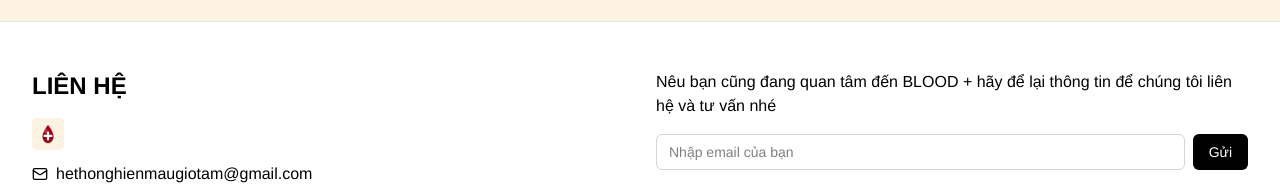
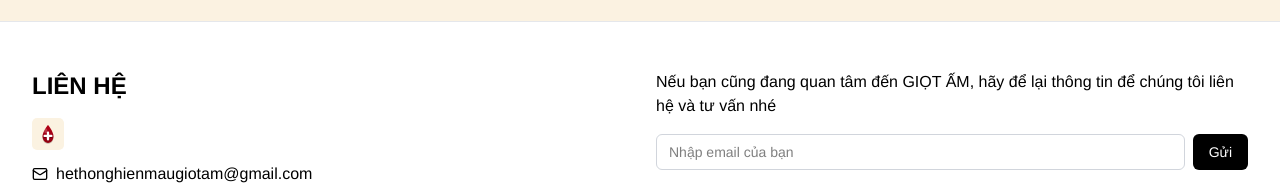
Before and after one commit to SomeLazyDayz/giotam-frontend, a React (Vite) app: page / in a window 1280 px wide. Shown: the part 3669-3854 px from the top of the page. Built offline with nearby package versions, Linux system fonts and the light colour scheme.

Commit message:
fix: replace BLOOD+ with GIỌT ẤM in footer text

```diff
--- a/src/components/Footer.tsx
+++ b/src/components/Footer.tsx
@@ -52,7 +52,7 @@ export default function Footer() {
 
           <div>
             <p className="mb-4">
-              Nêu bạn cũng đang quan tâm đến BLOOD + hãy để lại thông tin để chúng tôi liên hệ và tư vấn nhé
+              Nếu bạn cũng đang quan tâm đến GIỌT ẤM, hãy để lại thông tin để chúng tôi liên hệ và tư vấn nhé
             </p>
             <form onSubmit={handleSubmit} className="flex gap-2">
               <Input
```
